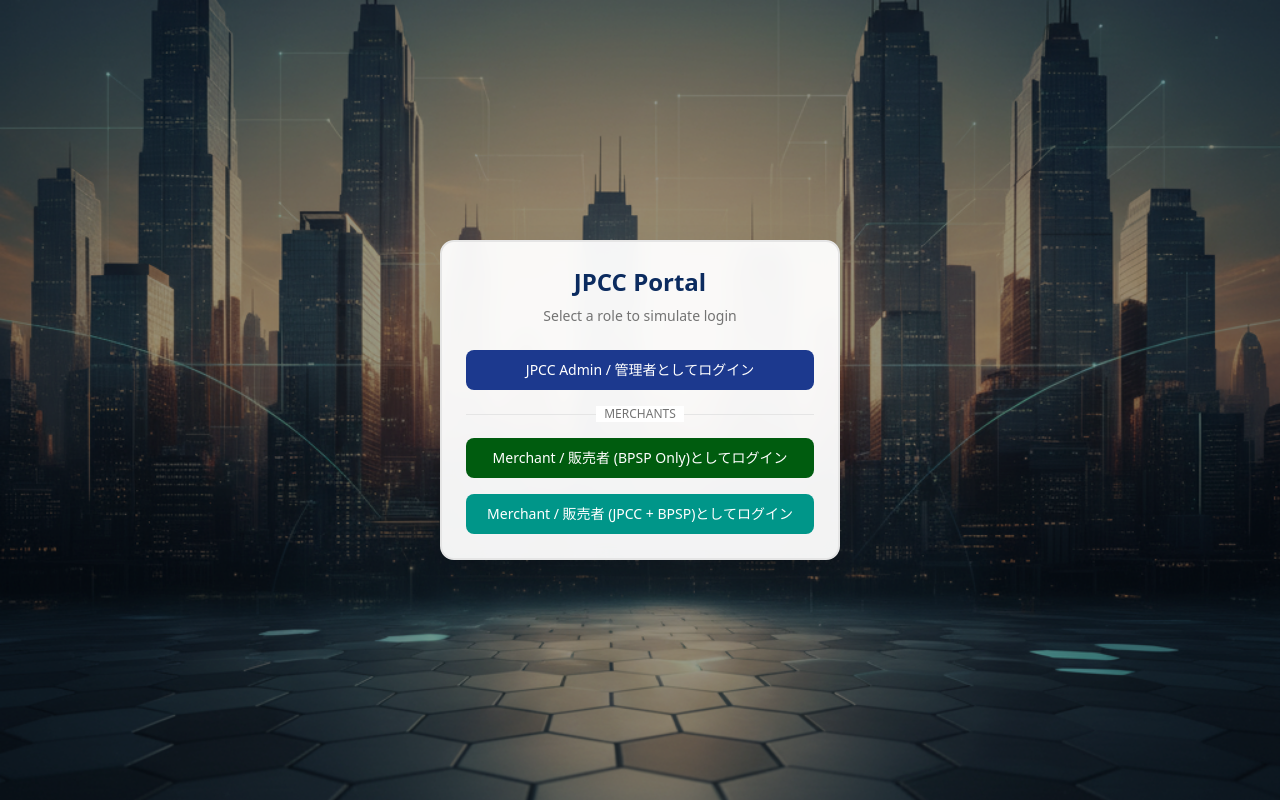
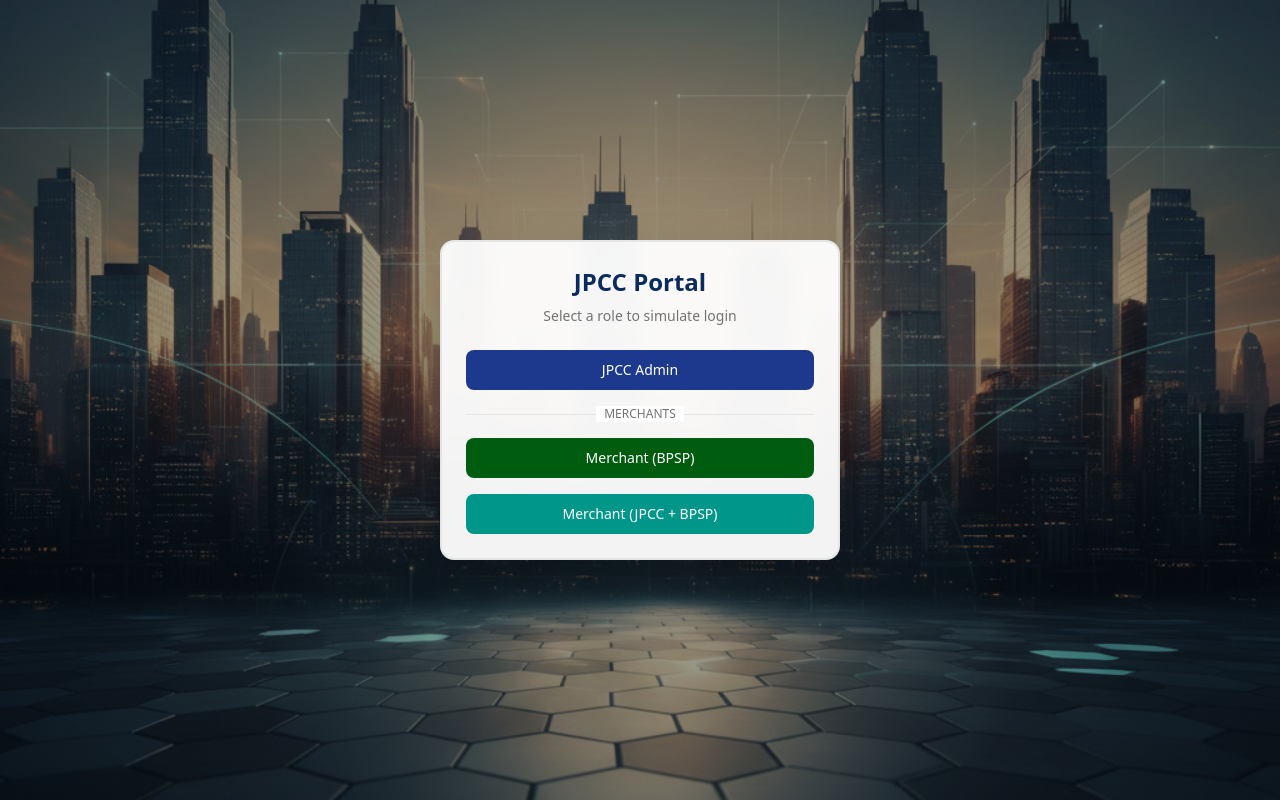
Before and after one commit to wbsdickson/bpsp-portal, a Next.js app: page / in a window 1280 px wide. Built offline with nearby package versions, Linux system fonts and the light colour scheme.

Commit message:
simplify login

```diff
--- a/src/app/page.tsx
+++ b/src/app/page.tsx
@@ -58,7 +58,7 @@ export default function LoginPage() {
             className="w-full bg-blue-900 hover:bg-blue-800 text-white"
             onClick={() => handleLogin("jpcc_admin")}
           >
-            JPCC Admin / 管理者としてログイン
+            JPCC Admin
           </Button>
 
           <div className="relative">
@@ -78,14 +78,14 @@ export default function LoginPage() {
             style={{ backgroundColor: "oklch(0.4 0.15 150)" }}
             onClick={() => handleLogin("merchant")}
           >
-            Merchant / 販売者 (BPSP Only)としてログイン
+            Merchant (BPSP)
           </Button>
           <Button
             size="lg"
             className="w-full bg-teal-600 hover:bg-teal-700 text-white"
             onClick={() => handleLogin("merchant_jpcc")}
           >
-            Merchant / 販売者 (JPCC + BPSP)としてログイン
+            Merchant (JPCC + BPSP)
           </Button>
         </CardContent>
       </Card>
```
